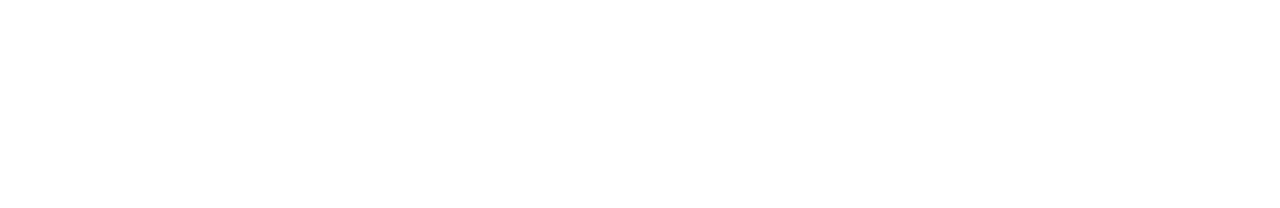
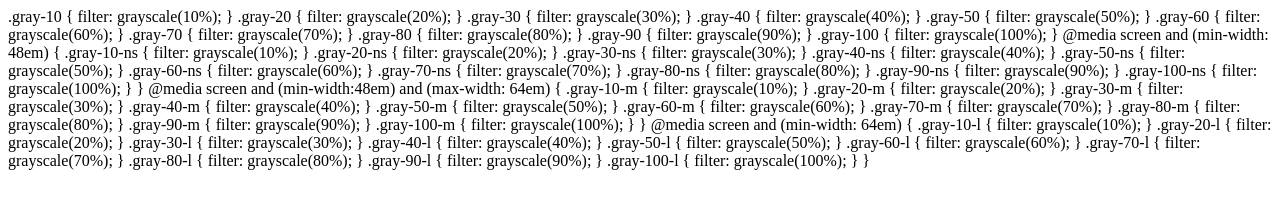
Before and after one commit to mrmrs/css-filter-grayscale, a website: page index.html in a window 1280 px wide. Drawn offline with Linux system fonts and the light colour scheme.

Commit message:
Adding css contents to html file for documentation

```diff
--- a/index.html
+++ b/index.html
@@ -12,5 +12,57 @@
     <link rel="stylesheet" href="filter-grayscale.css">
   </head>
   <body>
-  </body>
+.gray-10  { filter: grayscale(10%); }
+.gray-20  { filter: grayscale(20%); }
+.gray-30  { filter: grayscale(30%); }
+.gray-40  { filter: grayscale(40%); }
+.gray-50  { filter: grayscale(50%); }
+.gray-60  { filter: grayscale(60%); }
+.gray-70  { filter: grayscale(70%); }
+.gray-80  { filter: grayscale(80%); }
+.gray-90  { filter: grayscale(90%); }
+.gray-100 { filter: grayscale(100%); }
+
+
+@media screen and (min-width: 48em) {
+.gray-10-ns  { filter: grayscale(10%); }
+.gray-20-ns  { filter: grayscale(20%); }
+.gray-30-ns  { filter: grayscale(30%); }
+.gray-40-ns  { filter: grayscale(40%); }
+.gray-50-ns  { filter: grayscale(50%); }
+.gray-60-ns  { filter: grayscale(60%); }
+.gray-70-ns  { filter: grayscale(70%); }
+.gray-80-ns  { filter: grayscale(80%); }
+.gray-90-ns  { filter: grayscale(90%); }
+.gray-100-ns { filter: grayscale(100%); }
+}
+
+@media screen and (min-width:48em) and (max-width: 64em) {
+.gray-10-m  { filter: grayscale(10%); }
+.gray-20-m  { filter: grayscale(20%); }
+.gray-30-m  { filter: grayscale(30%); }
+.gray-40-m  { filter: grayscale(40%); }
+.gray-50-m  { filter: grayscale(50%); }
+.gray-60-m  { filter: grayscale(60%); }
+.gray-70-m  { filter: grayscale(70%); }
+.gray-80-m  { filter: grayscale(80%); }
+.gray-90-m  { filter: grayscale(90%); }
+.gray-100-m { filter: grayscale(100%); }
+
+}
+
+@media screen and (min-width: 64em) {
+.gray-10-l  { filter: grayscale(10%); }
+.gray-20-l  { filter: grayscale(20%); }
+.gray-30-l  { filter: grayscale(30%); }
+.gray-40-l  { filter: grayscale(40%); }
+.gray-50-l  { filter: grayscale(50%); }
+.gray-60-l  { filter: grayscale(60%); }
+.gray-70-l  { filter: grayscale(70%); }
+.gray-80-l  { filter: grayscale(80%); }
+.gray-90-l  { filter: grayscale(90%); }
+.gray-100-l { filter: grayscale(100%); }
+}
+
+</body>
 </html>
```
